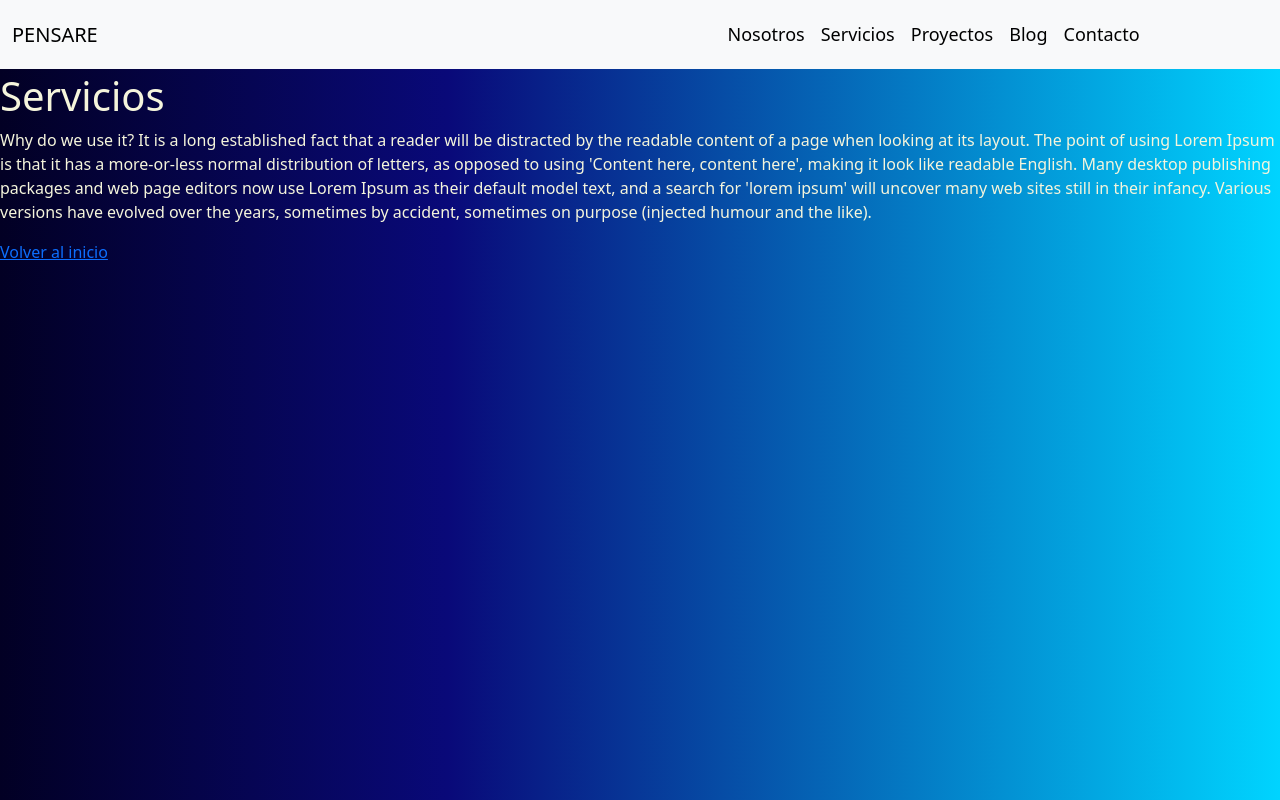
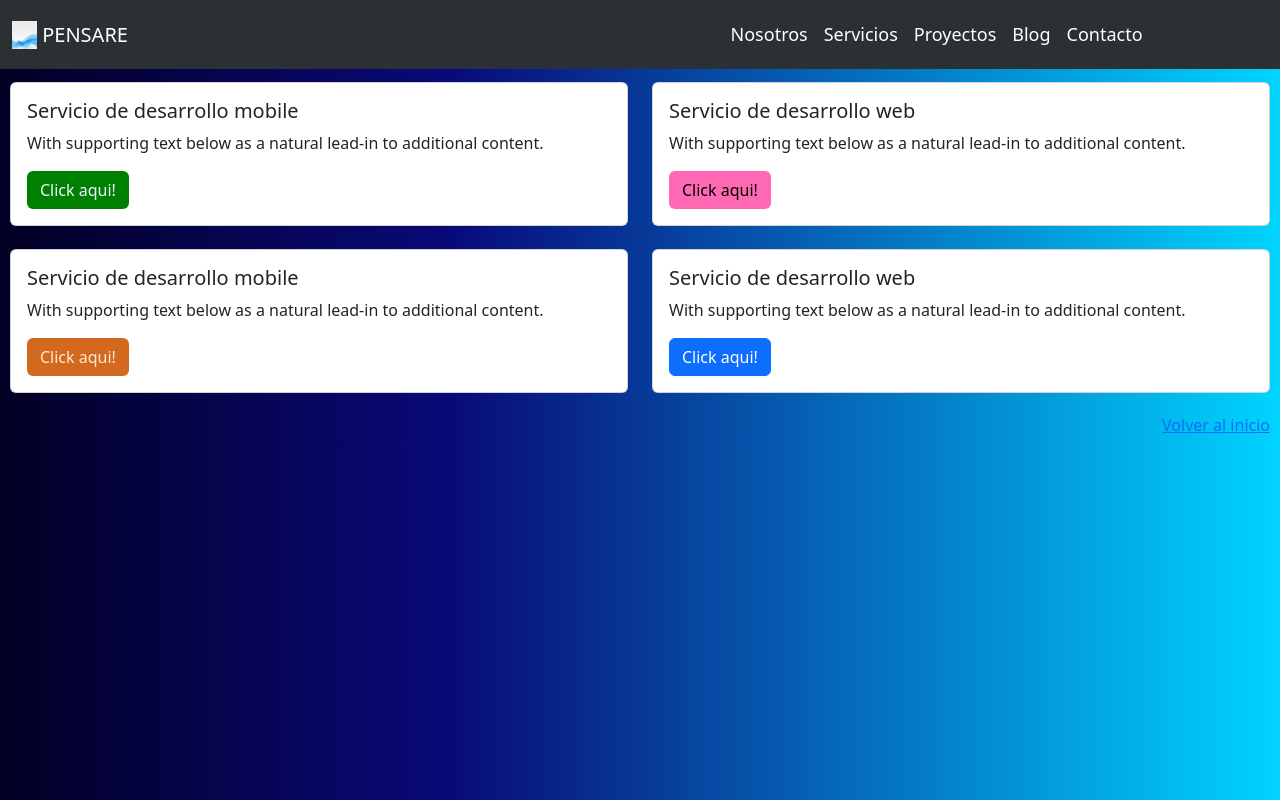
Before and after one commit to rliaudat/ch, a plain HTML site: page html/servicios.html in a window 1280 px wide. Drawn offline with nearby package versions, Linux system fonts and the light colour scheme.

Commit message:
Servicios

```diff
--- a/css/style.css
+++ b/css/style.css
@@ -61,6 +61,20 @@ ul {
     margin-right: 20px;
 }
 
+.btn-primary1 {
+    background-color: green;
+    color: aliceblue;
+}
+
+.btn-primary2 {
+    background-color: hotpink;
+    color: black;
+}
+
+.btn-primary3 {
+    background-color: chocolate;
+    color: blanchedalmond;
+}
 
 .index-imagen {
     text-align: center;
@@ -75,3 +89,8 @@ ul {
     width: 50%;
     height: 300px;
 }
+
+.row {
+    padding: 10px;
+    margin-top: 3px;
+}
--- a/html/servicios.html
+++ b/html/servicios.html
@@ -10,11 +10,12 @@
   </head>
   <body>
 
-
       <header>
-        <nav class="navbar navbar-expand-lg bg-body-tertiary">
+        <nav class="navbar navbar-expand-lg bg-body-tertiary" data-bs-theme="dark">
           <div class="container-fluid">
-              <a class="navbar-brand" href="../index.html">PENSARE</a>
+            <a class="navbar-brand" href="../index.html">
+              <img src="../imagenes/logo2.jpg" alt="Logo" width="25" height="28" class="d-inline-block align-text-top">
+              PENSARE</a>
             <button class="navbar-toggler" type="button" data-bs-toggle="collapse" data-bs-target="#navbarSupportedContent" aria-controls="navbarSupportedContent" aria-expanded="false" aria-label="Toggle navigation">
               <span class="navbar-toggler-icon"></span>
             </button>
@@ -46,13 +47,58 @@
             </div>
           </div>
 
+       </nav>
+      </header>
 
-    </header>
-    <h1>Servicios</h1>
-    <p>Why do we use it?
-        It is a long established fact that a reader will be distracted by the readable content of a page when looking at its layout. The point of using Lorem Ipsum is that it has a more-or-less normal distribution of letters, as opposed to using 'Content here, content here', making it look like readable English. Many desktop publishing packages and web page editors now use Lorem Ipsum as their default model text, and a search for 'lorem ipsum' will uncover many web sites still in their infancy. Various versions have evolved over the years, sometimes by accident, sometimes on purpose (injected humour and the like).</p>
+      <div class="row">
+        <div class="col-sm-6 mb-3 mb-sm-0">
+          <div class="card">
+            <div class="card-body">
+              <h5 class="card-title">Servicio de desarrollo mobile</h5>
+              <p class="card-text">With supporting text below as a natural lead-in to additional content.</p>
+              <a href="#" class="btn btn-primary1">Click aqui!</a>
+            </div>
+          </div>
+        </div>
+        <div class="col-sm-6">
+          <div class="card">
+            <div class="card-body">
+              <h5 class="card-title">Servicio de desarrollo web</h5>
+              <p class="card-text">With supporting text below as a natural lead-in to additional content.</p>
+              <a href="#" class="btn btn-primary2">Click aqui!</a>
+            </div>
+          </div>
+        </div>
+
+      </div>
+
+      <div class="row">
+        <div class="col-sm-6 mb-3 mb-sm-0">
+          <div class="card">
+            <div class="card-body">
+              <h5 class="card-title">Servicio de desarrollo mobile</h5>
+              <p class="card-text">With supporting text below as a natural lead-in to additional content.</p>
+              <a href="#" class="btn btn-primary3">Click aqui!</a>
+            </div>
+          </div>
+        </div>
+        <div class="col-sm-6">
+          <div class="card">
+            <div class="card-body">
+              <h5 class="card-title">Servicio de desarrollo web</h5>
+              <p class="card-text">With supporting text below as a natural lead-in to additional content.</p>
+              <a href="#" class="btn btn-primary">Click aqui!</a>
+            </div>
+          </div>
+        </div>
+
+      </div>
+    <div class = "pie-de-pagina">
         <a href="../index.html">Volver al inicio</a>
+    </div>
+
       <script src="https://cdn.jsdelivr.net/npm/bootstrap@5.3.1/dist/js/bootstrap.bundle.min.js" integrity="sha384-HwwvtgBNo3bZJJLYd8oVXjrBZt8cqVSpeBNS5n7C8IVInixGAoxmnlMuBnhbgrkm" crossorigin="anonymous"></script>
 
   </body>
+
 </html>
```
Also changed, not shown: html/nosotros.html (+1 -1 lines). Lines whose indentation alone changed are shown as unchanged.
